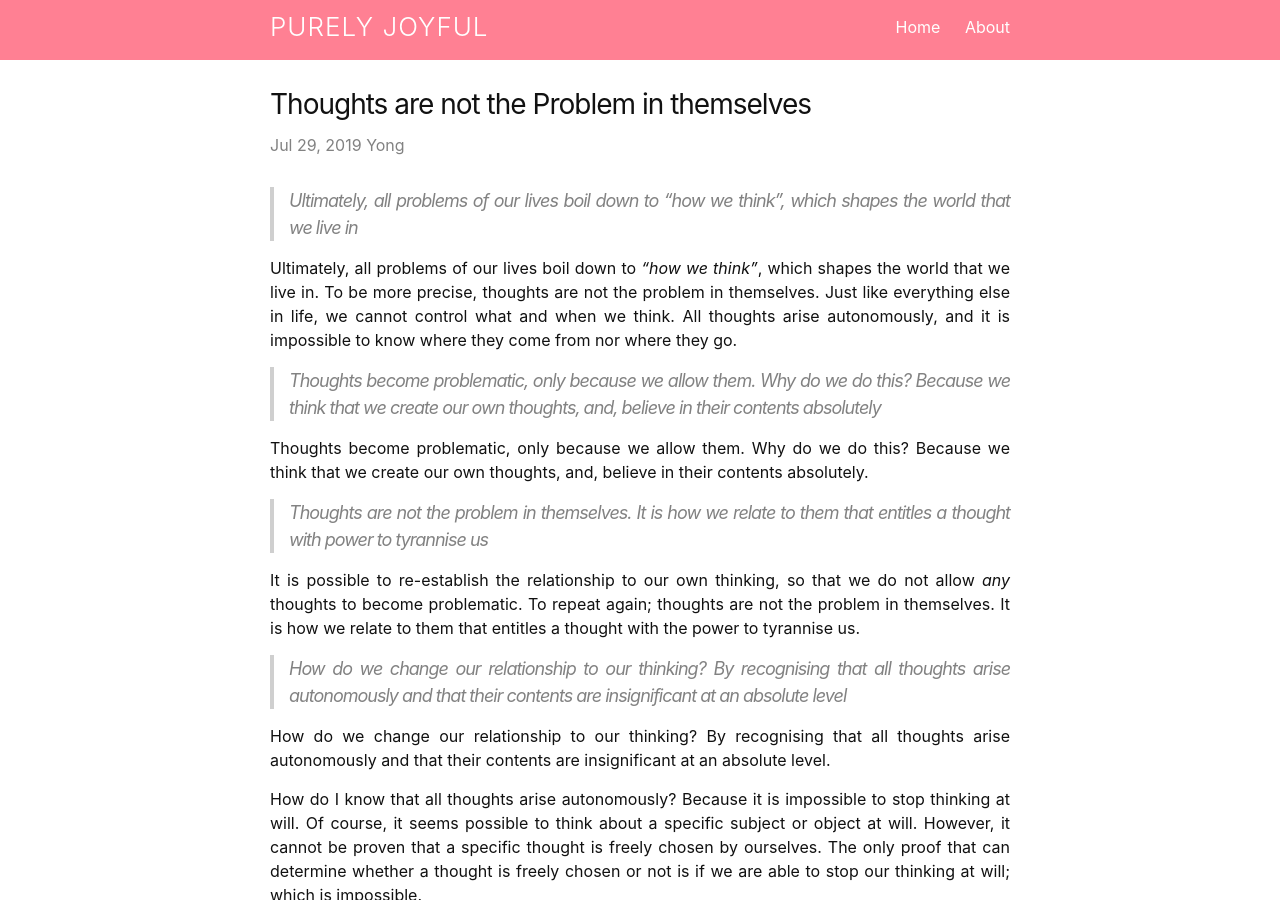
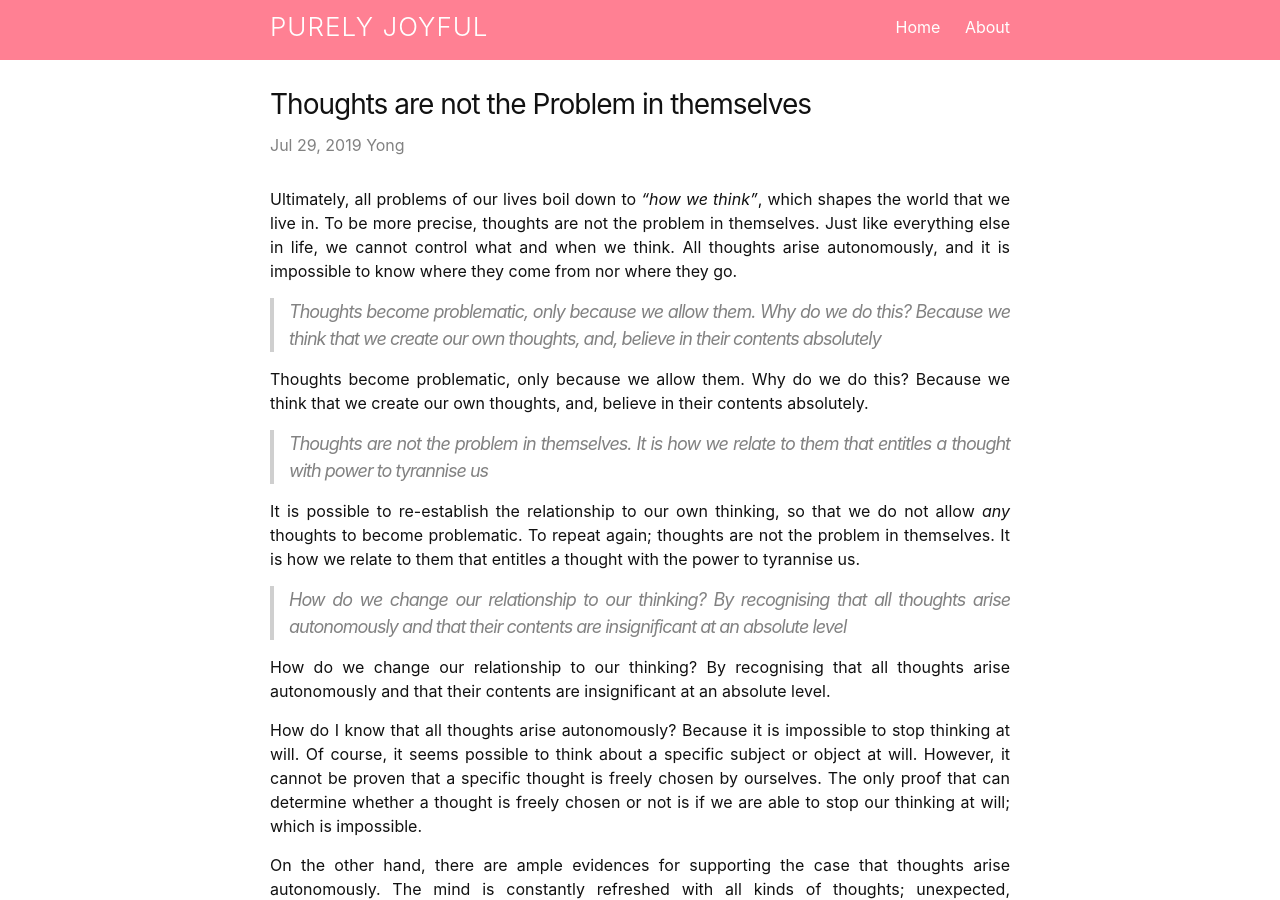
Before and after one commit to alcaloke/purelyjoyful.org, a Jekyll site: the page built from _posts/2019-07-29-thoughts-are-not-the-problem-in-themselves.md, in a window 1280 px wide and 900 px high. Built offline with Jekyll 4.4.1, drawn with Linux system fonts in a browser that asks for light colours; comment, search, counter and statistics services are not loaded.

```diff
--- a/_posts/2019-07-29-thoughts-are-not-the-problem-in-themselves.md
+++ b/_posts/2019-07-29-thoughts-are-not-the-problem-in-themselves.md
@@ -5,8 +5,6 @@ author: Yong
 categories: blog
 permalink: /:categories/:title
 ---
-
-> Ultimately, all problems of our lives boil down to "how we think", which shapes the world that we live in
 
 Ultimately, all problems of our lives boil down to _"how we think"_, which shapes the world that we live in. To be more precise, thoughts are not the problem in themselves. Just like everything else in life, we cannot control what and when we think. All thoughts arise autonomously, and it is impossible to know where they come from nor where they go.
 
```
Also changed, not shown: about.md (+4 -4 lines).
